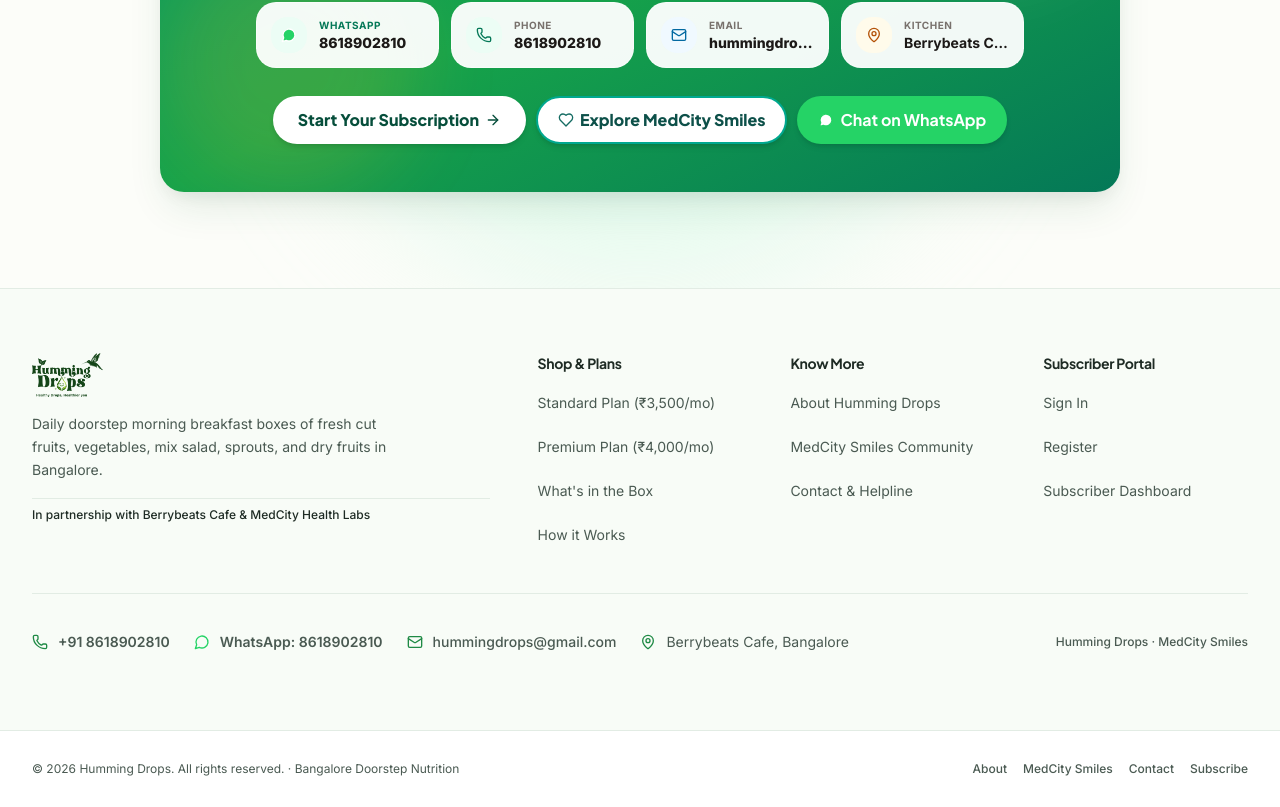
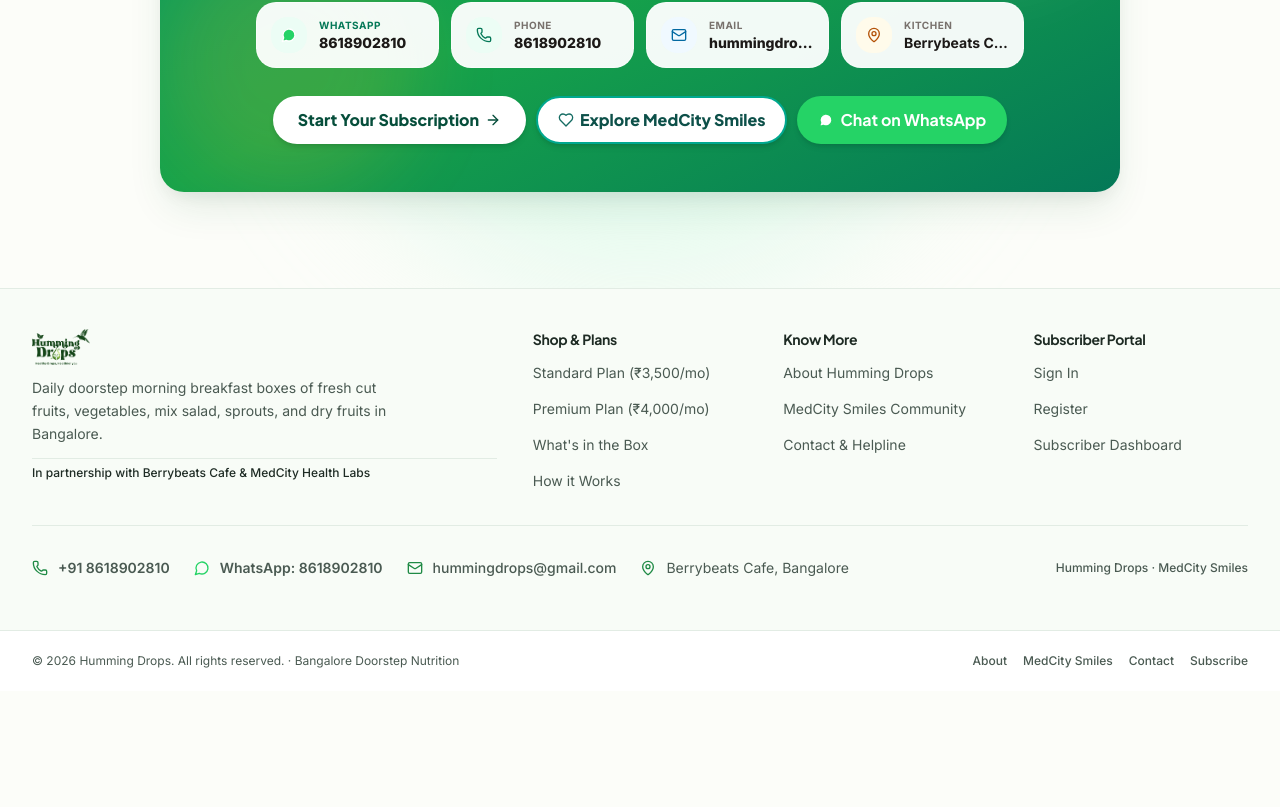
Before and after one commit to Humming-Drops/Humming-Drops-website, a Next.js app: page / in a window 1280 px wide. Shown: the part 8334-9141 px from the top of the page. After the commit the page ends 9025 px from the top, so only its background shows below. Built offline with nearby package versions, Linux system fonts and the light colour scheme; no server answers.

Commit message:
style: compact footer layout

```diff
--- a/src/components/layout/footer.tsx
+++ b/src/components/layout/footer.tsx
@@ -8,12 +8,12 @@
   return (
     <footer className="border-t border-[#E2ECE4] bg-mint/40 transition-colors mt-auto">
       {/* Main Footer Directory */}
-      <div className="max-w-7xl mx-auto px-5 sm:px-6 lg:px-8 py-10 lg:py-16">
-        <div className="grid grid-cols-1 md:grid-cols-2 lg:grid-cols-5 gap-8 lg:gap-12">
+      <div className="max-w-7xl mx-auto px-5 sm:px-6 lg:px-8 py-7 lg:py-10">
+        <div className="grid grid-cols-1 md:grid-cols-2 lg:grid-cols-5 gap-6 lg:gap-9">
           {/* Brand Col (Span 2) */}
-          <div className="lg:col-span-2 space-y-4">
+          <div className="lg:col-span-2 space-y-3">
             <div className="flex items-center gap-3">
-              <div className="relative h-11 w-44">
+              <div className="relative h-9 w-36">
                 <Image
                   src="/images/humming-drops-logo.png"
                   alt="Humming Drops Official Logo"
@@ -28,23 +28,23 @@
               Daily doorstep morning breakfast boxes of fresh cut fruits, vegetables, mix salad, sprouts, and dry fruits in Bangalore.
             </p>
 
-            <div className="pt-2 text-xs text-body/80 border-t border-[#E2ECE4]">
+            <div className="pt-1.5 text-xs text-body/80 border-t border-[#E2ECE4]">
               <p className="font-medium text-ink">{SHARED_FOOTER_CONFIG.partners}</p>
             </div>
           </div>
 
           {/* Link Groups (Stacked on Mobile) */}
           {SHARED_FOOTER_CONFIG.linkGroups.map((group) => (
-            <div key={group.title} className="space-y-3">
+            <div key={group.title} className="space-y-2">
               <h3 className="font-display font-bold text-sm text-ink tracking-tight">
                 {group.title}
               </h3>
-              <ul className="space-y-2 text-sm font-sans">
+              <ul className="space-y-1 text-sm font-sans">
                 {group.links.map((link) => (
                   <li key={link.href}>
                     <Link
                       href={link.href}
-                      className="text-body hover:text-[#00A88F] hover:underline transition-all focus-visible:outline-none focus-visible:ring-2 focus-visible:ring-primary rounded inline-flex items-center min-h-[36px] py-1"
+                      className="text-body hover:text-[#00A88F] hover:underline transition-all focus-visible:outline-none focus-visible:ring-2 focus-visible:ring-primary rounded inline-flex items-center min-h-[32px] py-0.5"
                     >
                       {link.label}
                     </Link>
@@ -56,12 +56,12 @@
         </div>
 
         {/* Contact Strip */}
-        <div className="mt-10 pt-6 border-t border-[#E2ECE4]">
+        <div className="mt-7 pt-5 border-t border-[#E2ECE4]">
           <div className="flex flex-col lg:flex-row items-start lg:items-center justify-between gap-4 text-xs sm:text-sm text-body font-sans">
             <div className="flex flex-col sm:flex-row flex-wrap items-start sm:items-center gap-3 sm:gap-6 w-full lg:w-auto">
               <a
                 href={`tel:${SHARED_FOOTER_CONFIG.phone}`}
-                className="flex items-center gap-2.5 hover:text-primary font-semibold focus-visible:outline-none focus-visible:ring-2 focus-visible:ring-primary rounded min-h-[48px] py-1"
+                className="flex items-center gap-2.5 hover:text-primary font-semibold focus-visible:outline-none focus-visible:ring-2 focus-visible:ring-primary rounded min-h-[44px] py-1"
               >
                 <Phone className="w-4 h-4 text-primary shrink-0" aria-hidden="true" />
                 <span>+91 {SHARED_FOOTER_CONFIG.phone}</span>
@@ -71,7 +71,7 @@
                 href={`https://wa.me/91${SHARED_FOOTER_CONFIG.whatsapp}`}
                 target="_blank"
                 rel="noopener noreferrer"
-                className="flex items-center gap-2.5 hover:text-primary font-semibold focus-visible:outline-none focus-visible:ring-2 focus-visible:ring-primary rounded min-h-[48px] py-1"
+                className="flex items-center gap-2.5 hover:text-primary font-semibold focus-visible:outline-none focus-visible:ring-2 focus-visible:ring-primary rounded min-h-[44px] py-1"
               >
                 <MessageCircle className="w-4 h-4 text-[#25D366] shrink-0" aria-hidden="true" />
                 <span>WhatsApp: {SHARED_FOOTER_CONFIG.whatsapp}</span>
@@ -79,7 +79,7 @@
 
               <a
                 href={`mailto:${SHARED_FOOTER_CONFIG.email}`}
-                className="flex items-center gap-2.5 hover:text-primary font-medium focus-visible:outline-none focus-visible:ring-2 focus-visible:ring-primary rounded min-h-[48px] py-1"
+                className="flex items-center gap-2.5 hover:text-primary font-medium focus-visible:outline-none focus-visible:ring-2 focus-visible:ring-primary rounded min-h-[44px] py-1"
               >
                 <Mail className="w-4 h-4 text-primary shrink-0" aria-hidden="true" />
                 <span>{SHARED_FOOTER_CONFIG.email}</span>
@@ -89,7 +89,7 @@
                 href="https://maps.google.com/?q=Berrybeats+Cafe+Bangalore"
                 target="_blank"
                 rel="noopener noreferrer"
-                className="flex items-center gap-2.5 text-body hover:text-primary min-h-[48px] py-1"
+                className="flex items-center gap-2.5 text-body hover:text-primary min-h-[44px] py-1"
               >
                 <MapPin className="w-4 h-4 text-primary shrink-0" aria-hidden="true" />
                 <span>{SHARED_FOOTER_CONFIG.location}</span>
@@ -104,23 +104,23 @@
       </div>
 
       {/* Bottom Copyright Bar */}
-      <div className="border-t border-[#E2ECE4] bg-white py-5">
+      <div className="border-t border-[#E2ECE4] bg-white py-3.5">
         <div className="max-w-7xl mx-auto px-5 sm:px-6 lg:px-8">
-          <div className="flex flex-col sm:flex-row items-center justify-between gap-4 text-xs text-body font-sans text-center sm:text-left">
+          <div className="flex flex-col sm:flex-row items-center justify-between gap-3 text-xs text-body font-sans text-center sm:text-left">
             <p>
               © {new Date().getFullYear()} Humming Drops. All rights reserved. · Bangalore Doorstep Nutrition
             </p>
             <div className="flex flex-wrap justify-center gap-4 font-medium">
-              <Link href="/about" className="hover:text-[#00A88F] hover:underline transition-all min-h-[36px] inline-flex items-center">
+              <Link href="/about" className="hover:text-[#00A88F] hover:underline transition-all min-h-[32px] inline-flex items-center">
                 About
               </Link>
-              <Link href="/medcity-smiles" className="hover:text-[#00A88F] hover:underline transition-all min-h-[36px] inline-flex items-center">
+              <Link href="/medcity-smiles" className="hover:text-[#00A88F] hover:underline transition-all min-h-[32px] inline-flex items-center">
                 MedCity Smiles
               </Link>
-              <Link href="/contact" className="hover:text-[#00A88F] hover:underline transition-all min-h-[36px] inline-flex items-center">
+              <Link href="/contact" className="hover:text-[#00A88F] hover:underline transition-all min-h-[32px] inline-flex items-center">
                 Contact
               </Link>
-              <Link href="/subscribe?plan=standard" className="hover:text-[#00A88F] hover:underline transition-all min-h-[36px] inline-flex items-center">
+              <Link href="/subscribe?plan=standard" className="hover:text-[#00A88F] hover:underline transition-all min-h-[32px] inline-flex items-center">
                 Subscribe
               </Link>
             </div>
```
